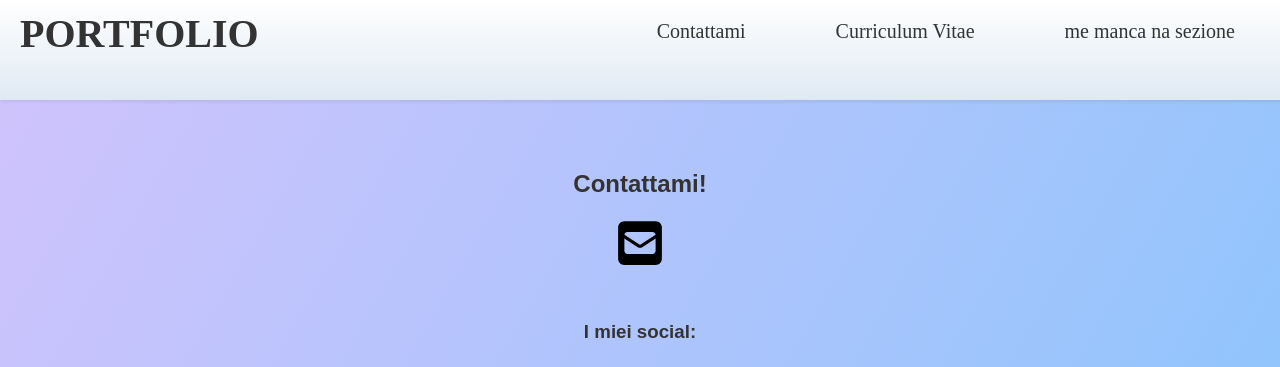
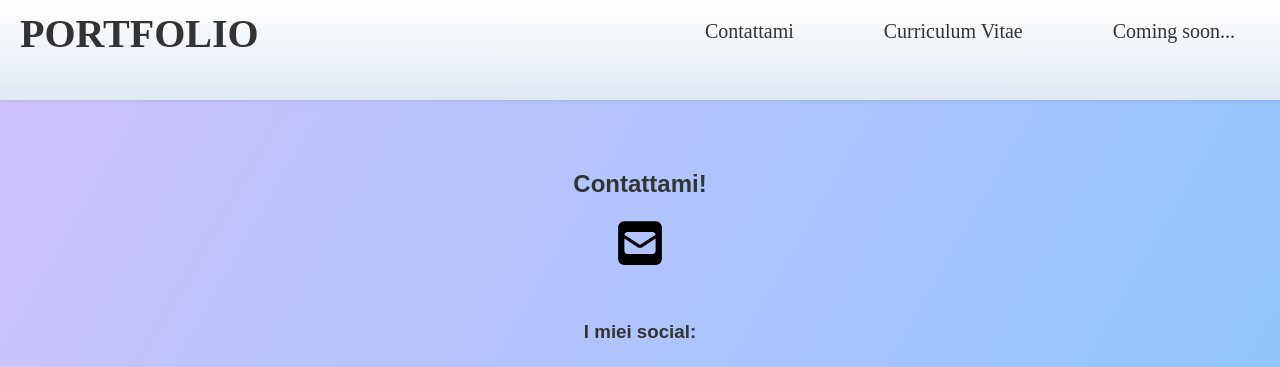
Before and after one commit to jojohve/Portfolio2, a plain HTML site: page html/contact.html in a window 1280 px wide. Shown: the top 367 px of the page. Drawn offline with Linux system fonts and the light colour scheme.

Commit message:
header fixed

```diff
--- a/html/contact.html
+++ b/html/contact.html
@@ -18,7 +18,7 @@
         <ul class="menu">
             <li><a href="contact.html">Contattami</a></li>
             <li><a href="cv.html">Curriculum Vitae</a></li>
-            <li><a href="page3.html">me manca na sezione</a></li>
+            <li><a href="page3.html">Coming soon...</a></li>
         </ul>
     </header>
 
```
Also changed, not shown: html/cv.html (+1 -1 lines), html/page3.html (+1 -1 lines), index.html (+1 -1 lines), assets/Helvetica.ttf (deleted).
